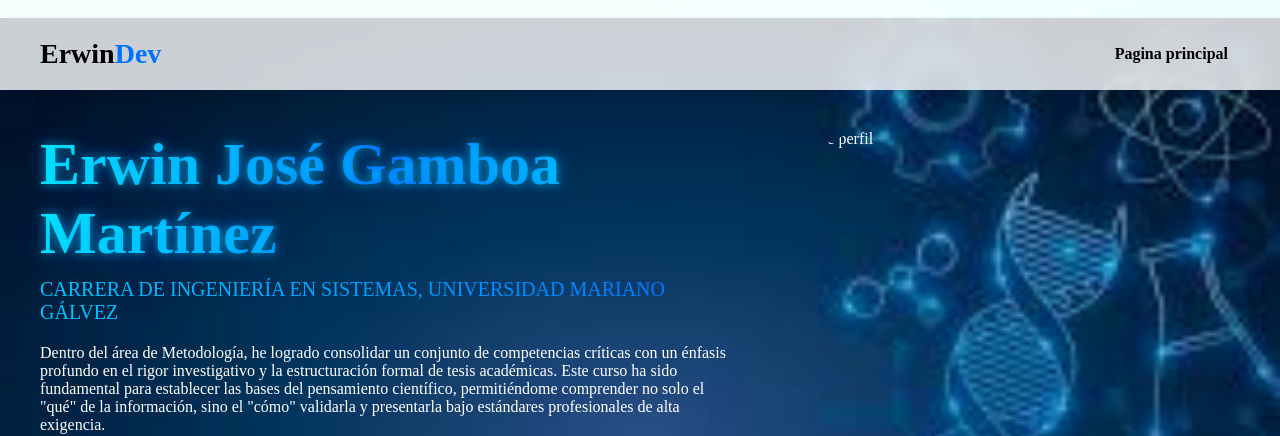
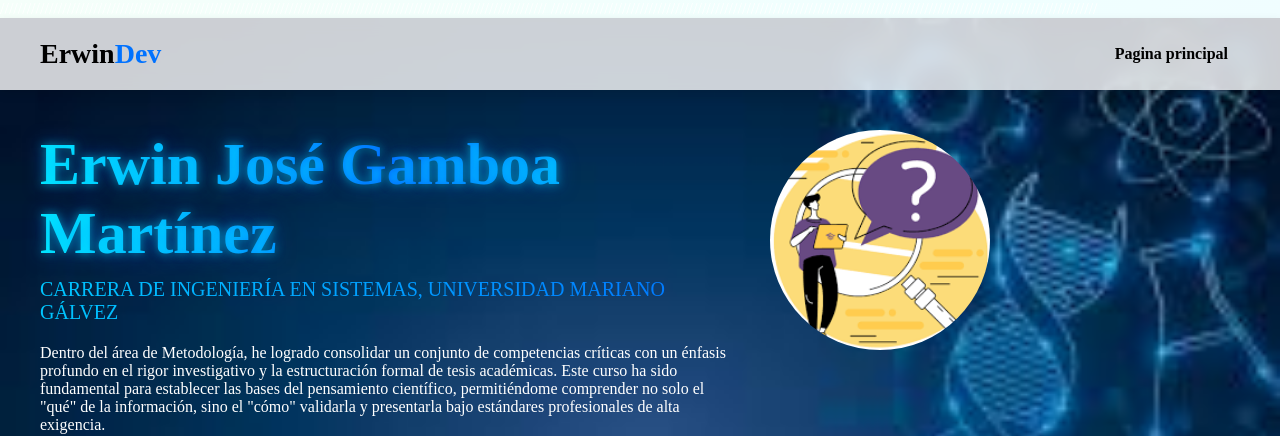
Before and after one commit to egamboam-crypto/incre5_er, a plain HTML site: page index5.html in a window 1280 px wide. Shown: the top 436 px of the page. Drawn offline with Linux system fonts and the light colour scheme; files whose address does not match are found by name.

Commit message:
Update image source path in index5.html

```diff
--- a/index5.html
+++ b/index5.html
@@ -69,7 +69,7 @@
         </a>
 
     </div>
-    <img src="img/metoperfil.png" class="round" alt="Foto de perfil">
+    <img src="metoperfil.png" class="round" alt="Foto de perfil">
 
 </div>
 </section>
```
